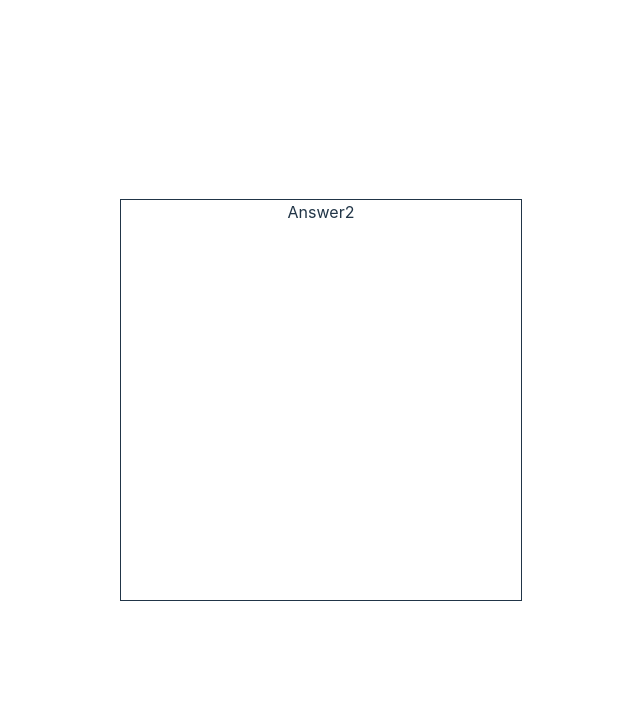
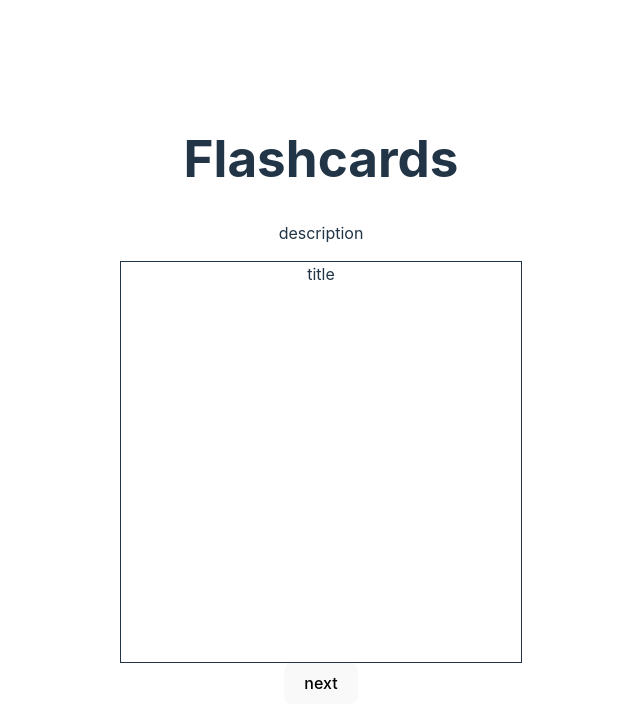
Before and after one commit to R0ronoaZ0r0/flashcards, a React (Vite) app: page / in a window 1280 px wide. Shown: the top 728 px of the page, without its empty margins (319-959 px from the left). Built offline with nearby package versions, Linux system fonts and the light colour scheme.

Commit message:
figuring out random new cards

```diff
--- a/src/App.jsx
+++ b/src/App.jsx
@@ -1,11 +1,11 @@
 import './App.css'
-import Flashcard from './Components/Flashcard'
+import Flashcards from './Components/Flashcards'
 
 function App() {
 
   return (
     <div>
-      <Flashcard></Flashcard>
+      <Flashcards/>
     </div>
   )
 }
--- a/src/Components/CardContent.jsx
+++ b/src/Components/CardContent.jsx
@@ -5,10 +5,17 @@ import PropTypes from 'prop-types';
 const CardContent = ({index, question}) => {
 
         const content = [
-
+                {'title': 'Flashcards'},
                 {'question1': 'Answer1'},
                 {'question2': 'Answer2'},
-                {'question3': 'Answer3'}
+                {'question3': 'Answer3'},
+                {'question4': 'Answer4'},
+                {'question5': 'Answer5'},
+                {'question6': 'Answer6'},
+                {'question7': 'Answer7'},
+                {'question8': 'Answer8'},
+                {'question9': 'Answer9'},
+                {'question10': 'Answer10'}
 
         ];
 
--- a/src/Components/Flashcard.jsx
+++ /dev/null
@@ -1,11 +0,0 @@
-import CardContent from "./CardContent";
-
-const Flashcard = () => {
-    return(
-        <div className="flashcard">
-            <CardContent index='1' question={false}/>
-        </div>
-    );
-};
-
-export default Flashcard;
--- /dev/null
+++ b/src/Components/Flashcards.jsx
@@ -0,0 +1,60 @@
+import { useState } from "react";
+import CardContent from "./CardContent";
+
+import PropTypes from 'prop-types';
+
+const Flashcards = () => {
+
+    // index 0 is title
+    const [index, setIndex] = useState(0);
+    const [question, setQuestion] = useState(true);
+    const [indexCount, setIndexCount] = useState(0);
+    const [lastTenIndices, setLastTenIndices] = useState([]);
+
+    const randomIndex = () => {
+        // As index 0 is tile, we want to start at index 1
+        // and end at index 10
+        return Math.floor(Math.random() * 10) + 1;
+    };
+
+    const handleClick = () => {
+        setQuestion(!question);
+    };
+
+
+    const handleNext = () => {
+        console.log(lastTenIndices);
+        setIndexCount(indexCount + 1);
+        if (indexCount === 10) {
+            setIndexCount(0);
+            setLastTenIndices([]);
+        }
+        let newIndex = randomIndex();
+        while (lastTenIndices.includes(newIndex)) {
+            newIndex = randomIndex();
+        }
+        setIndex(newIndex);
+        setQuestion(true);
+        lastTenIndices.push(newIndex)
+        setLastTenIndices(lastTenIndices);
+
+    };
+
+    return(
+        <div>
+            <h1>Flashcards</h1>
+            <p>description</p>
+            <div onClick={handleClick} className="flashcard">
+                <CardContent index={index} question={question}/>
+            </div>
+            <button onClick={handleNext} className="next"> next </button>
+        </div>
+
+    );
+};
+
+Flashcards.propTypes = {
+    index: PropTypes.number.isRequired
+};
+
+export default Flashcards;
```
